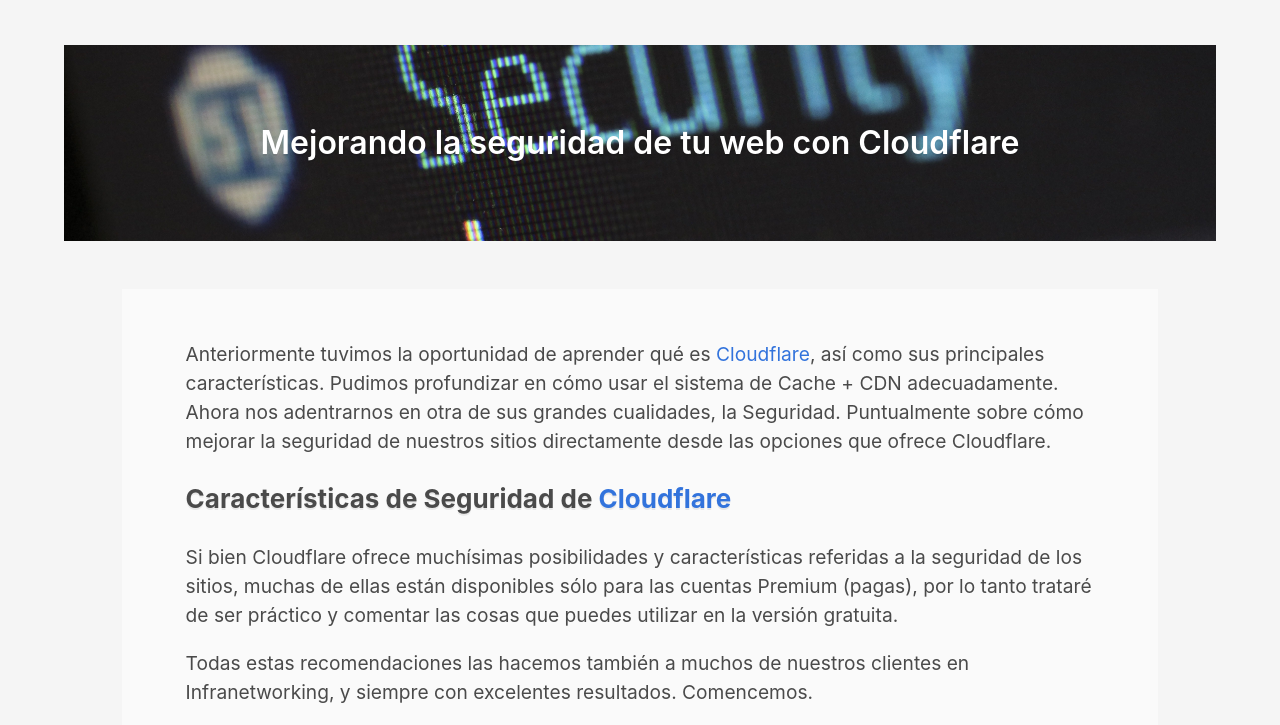
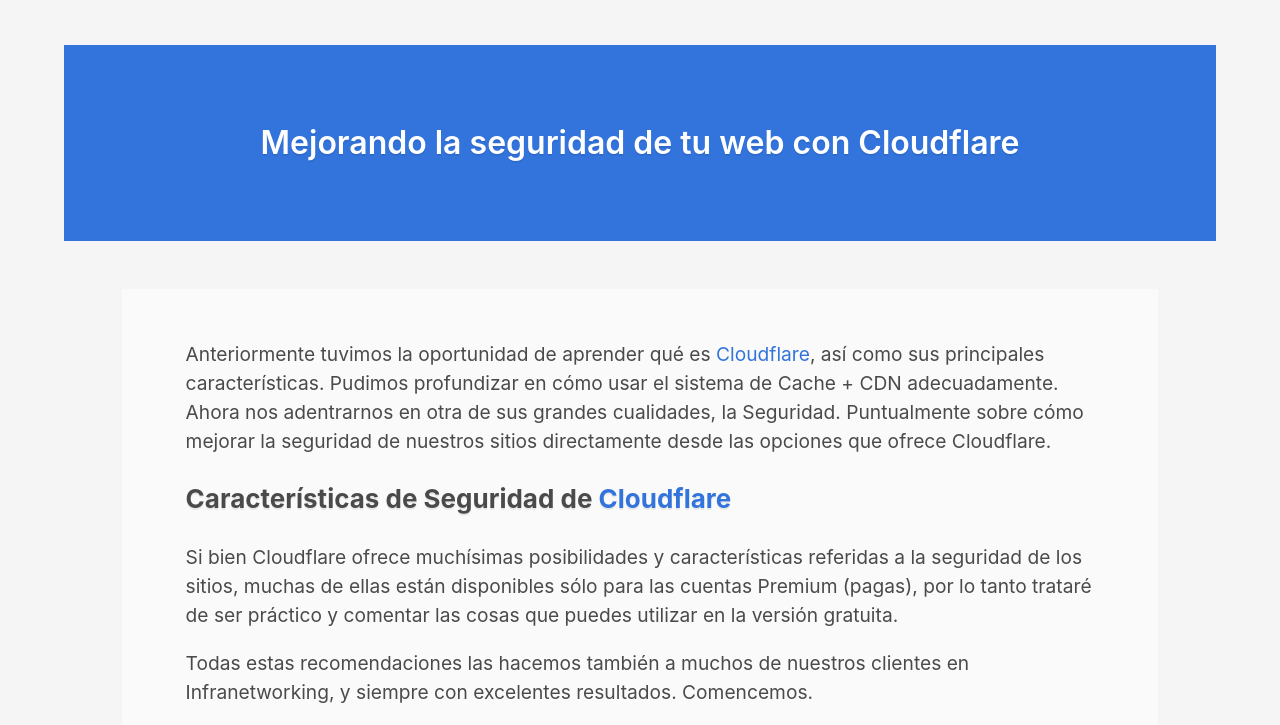
Before and after one commit to Jesussandrea12/template-blog, a website: page index.html in a window 1280 px wide. Shown: the part 55-780 px from the top of the page. Drawn offline with nearby package versions, Linux system fonts and the light colour scheme.

Commit message:
bg color changed

```diff
--- a/assets/css/main.css
+++ b/assets/css/main.css
@@ -87,10 +87,11 @@
   margin: 1em 2em;
 }
 .wrapper-bg {
-  background: url('../img/mejorando_cloudflare_seguridad.jpg');
-  background-size: cover;
+  /* background: linear-gradient(135deg, #159932 0%, #10994f 48%,#2cb0cd 100%); */
+  background: hsl(217, 71%, 53%);
+  /* background-size: cover;
   background-repeat: no-repeat;
-  background-position: center;
+  background-position: center; */
   padding: 5em;
   text-align: center;
 }
--- a/src/layout/page.css
+++ b/src/layout/page.css
@@ -33,10 +33,11 @@
 }
 
 .wrapper-bg {
-  background: url('../img/mejorando_cloudflare_seguridad.jpg');
-  background-size: cover;
+  /* background: linear-gradient(135deg, #159932 0%, #10994f 48%,#2cb0cd 100%); */
+  background: hsl(217, 71%, 53%);
+  /* background-size: cover;
   background-repeat: no-repeat;
-  background-position: center;
+  background-position: center; */
   padding: 5em;
   text-align: center;
 
```
